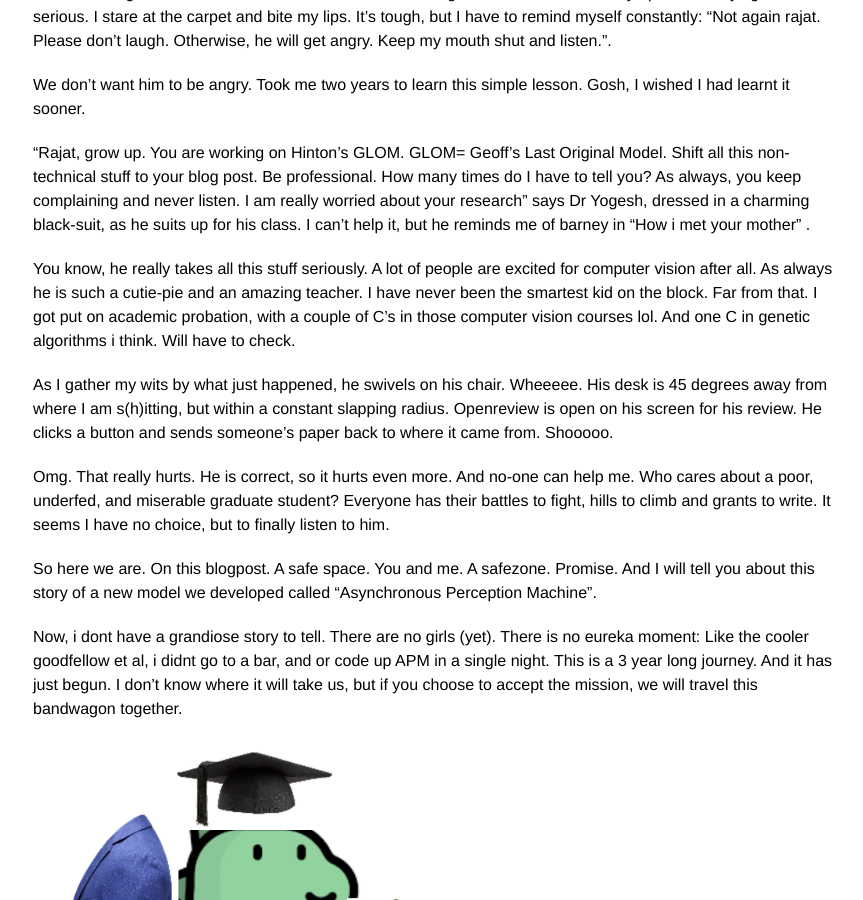
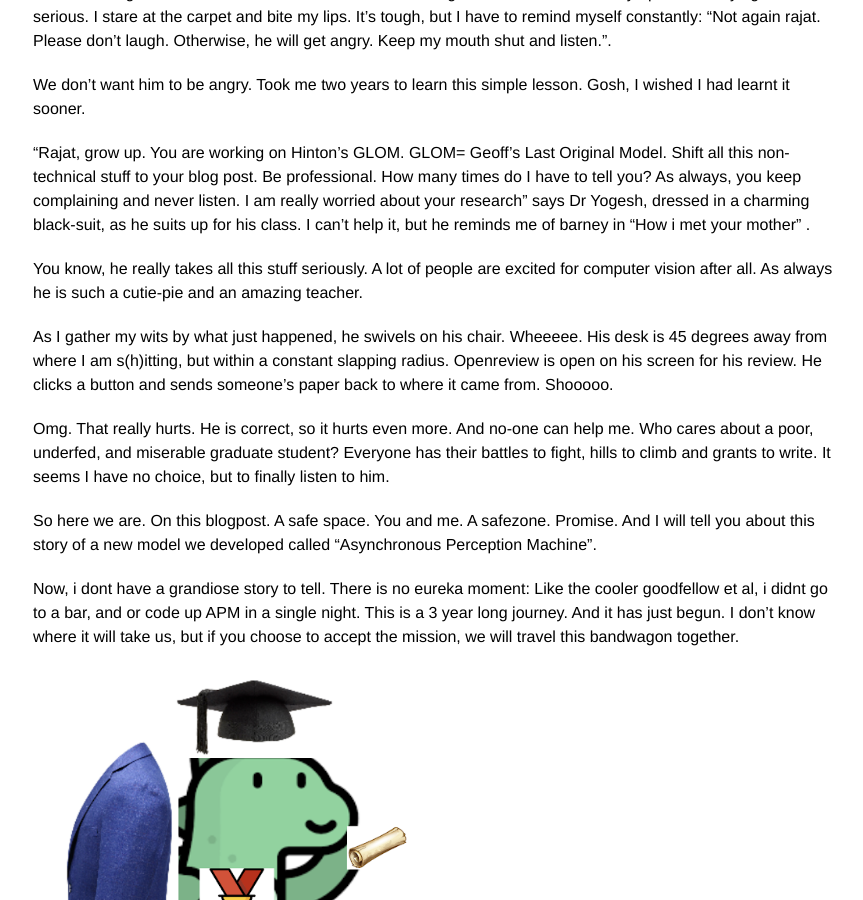
Before and after one commit to rajatmodi62/rajatmodi62.github.io, a Jekyll site: the page built from _posts/2024-10-26-hinton_apm.md, in a window 1280 px wide and 900 px high, scrolled down 906 px. Shown: the whole window, without its empty margins (207-1070 px from the left). Built offline with Jekyll 4.4.1, drawn with Linux system fonts in a browser that asks for light colours; comment, search, counter and statistics services are not loaded.

```diff
--- a/_posts/2024-10-26-hinton_apm.md
+++ b/_posts/2024-10-26-hinton_apm.md
@@ -21,7 +21,7 @@ We don't want him to be angry. Took me two years to learn this simple lesson. Go
 
 "Rajat, grow up. You are working on Hinton's GLOM.  GLOM= Geoff's Last Original Model. Shift all this non-technical stuff to your blog post. Be professional. How many times do I have to tell you? As always, you keep complaining and never listen. I am really worried about your research" says Dr Yogesh, dressed in a charming black-suit, as he suits up for his class. I can't help it, but he reminds me of barney in "How i met your mother" .
 
-You know, he really takes all this stuff seriously. A lot of people are excited for computer vision after all. As always he is such a cutie-pie and an amazing teacher. I have never been the smartest kid on the block. Far from that. I got put on academic probation, with a couple of C's in those computer vision courses lol. And one C in genetic algorithms i think. Will have to check.
+You know, he really takes all this stuff seriously. A lot of people are excited for computer vision after all. As always he is such a cutie-pie and an amazing teacher.
 
 As I gather my wits by what just happened, he swivels on his chair. Wheeeee. His desk is 45 degrees away from where I am s(h)itting, but within a constant slapping radius. Openreview is open on his screen for his review. He clicks a button and sends someone's paper back to where it came from.  Shooooo.
 
@@ -29,7 +29,7 @@ Omg. That really hurts. He is correct, so it hurts even more. And no-one can hel
 
 So here we are. On this blogpost. A safe space. You and me. A safezone. Promise. And I will tell  you about this story  of a new model we developed called "Asynchronous Perception Machine".
 
-Now, i dont have a grandiose story to tell. There are no girls (yet). There is no eureka moment: Like the cooler goodfellow et al, i didnt go to a bar, and or code up APM in a single night. This is a 3 year long journey. And it has just begun. I don't know where it will take us, but if you choose to accept the mission, we will travel this bandwagon together.
+Now, i dont have a grandiose story to tell. There is no eureka moment: Like the cooler goodfellow et al, i didnt go to a bar, and or code up APM in a single night. This is a 3 year long journey. And it has just begun. I don't know where it will take us, but if you choose to accept the mission, we will travel this bandwagon together.
 
 
 
```
